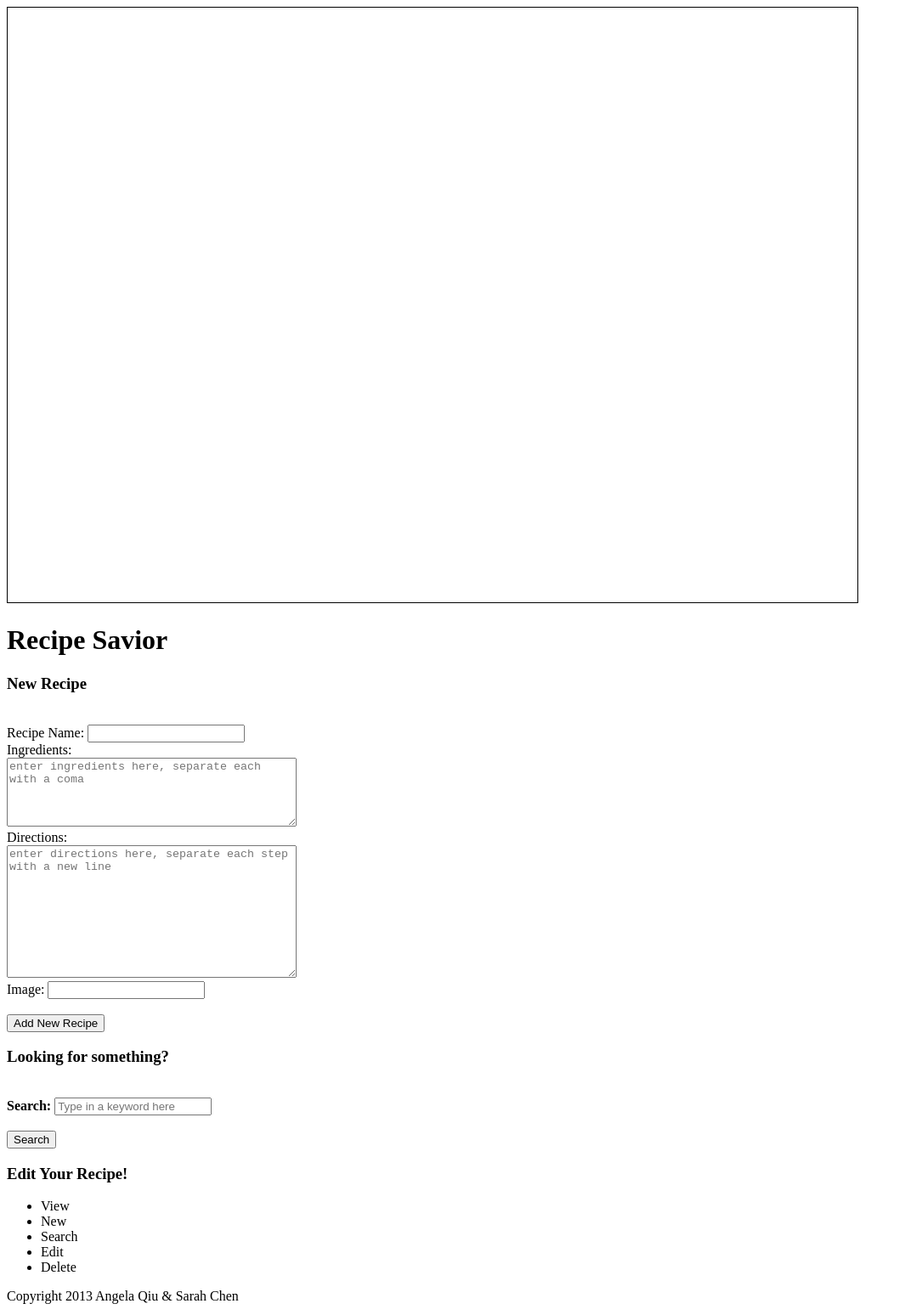
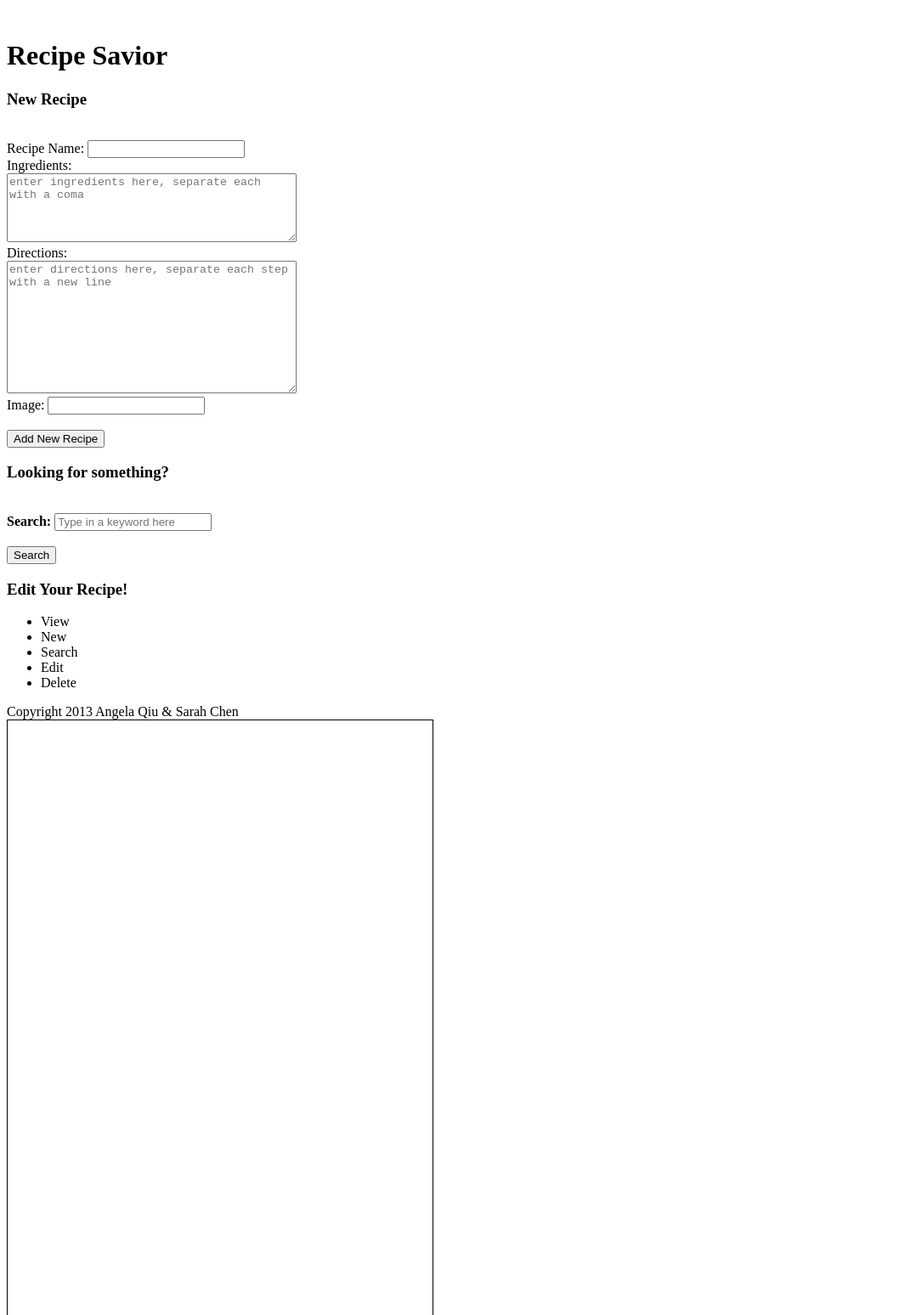
Before and after one commit to fae2day/15-237_Project2, a plain HTML site: page static/index.html in a window 1280 px wide. Shown: the top 1548 px of the page at 85% size, without its empty margins (0-1065 px from the left). Drawn offline with Linux system fonts and the light colour scheme; no server answers; a web font is replaced by a local one.

Commit message:
redid the canvas

```diff
--- a/static/index.html
+++ b/static/index.html
@@ -15,15 +15,11 @@
 	<body>
 		<div class "bigContainer">
 
-		<div class="canvas">
-			<canvas id="myCanvas" width="1000" height="700" style="border:1px solid #000000;">
-			Your browser does not support HTML5</canvas>
-		</div>
-
 
 		<div class="container">
 
 			<div class="header">
+				<br>
 				<h1>Recipe Savior</h1>
 			</div>
 
@@ -96,6 +92,11 @@
 			</div>
 		</div><!--End container-->
 
+		<div class="canvas">
+			<canvas id="myCanvas" width="500" height="700" style="border:1px solid #000000;">
+			Your browser does not support HTML5</canvas>
+		</div>
+
 		</div><!--End bigcontainer-->
 
 		<!-- Script Tags -->
--- a/static/style.css
+++ b/static/style.css
@@ -53,7 +53,6 @@ h3{
 
 }
 .header{
-	padding: 20px;
 	height:60px;
 	background-color: #ffffff;
 	text-align: left;
```
